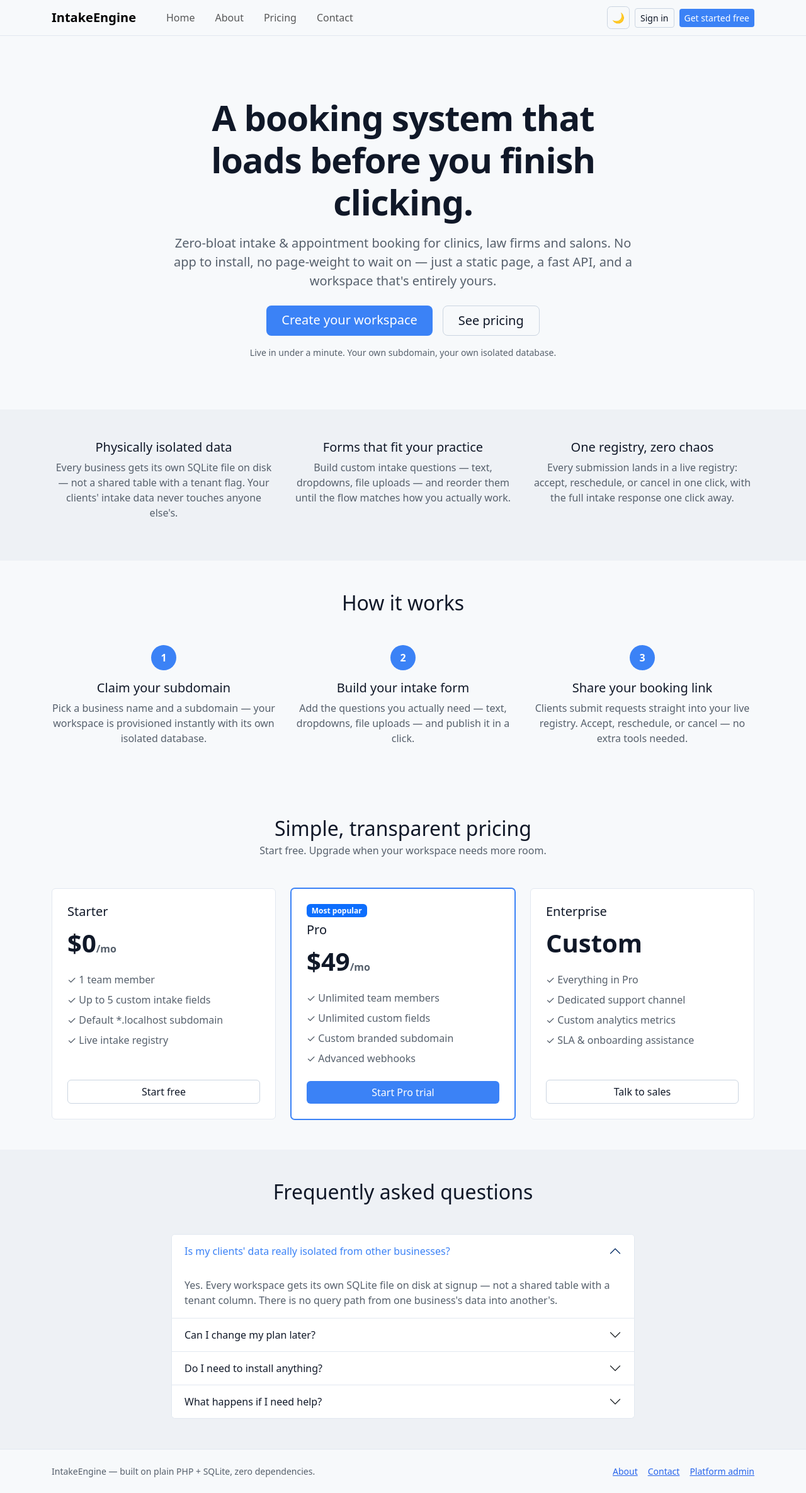
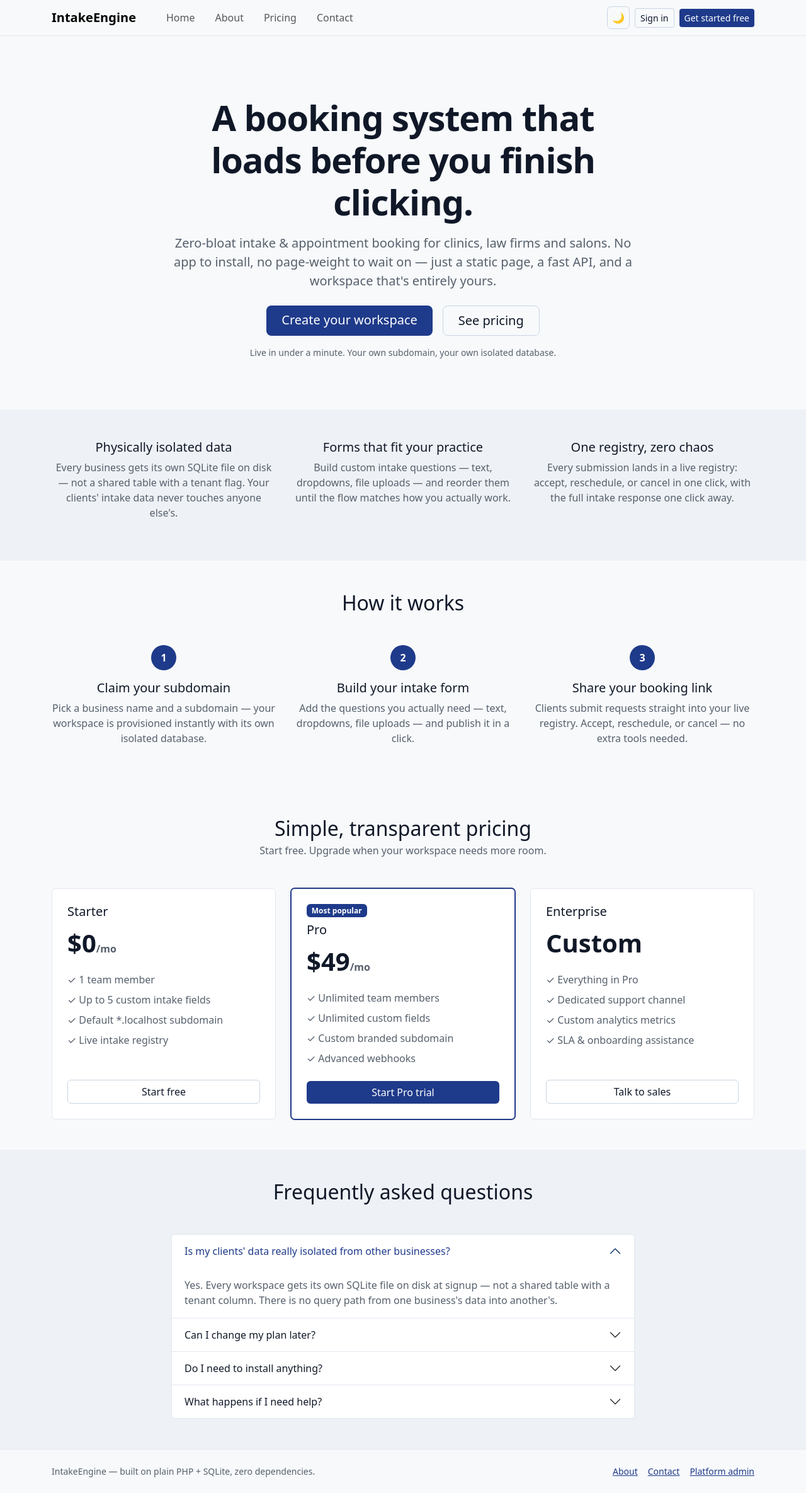
Before and after one commit to CalebPrince/intakeengine, a PHP site: page /index.html in a window 1280 px wide. Shown: the whole page at 63% size. Run offline with PHP 8.4, Linux system fonts and the light colour scheme.

Commit message:
Switch brand accent from bright blue to dark navy
Buttons, links, badges, and focus rings now use a single navy palette
(--app-brand / --app-link) instead of the previous bright blue, with a
lighter navy tint for dark-mode links to preserve contrast against the
near-black background.

```diff
--- a/public/admin.html
+++ b/public/admin.html
@@ -18,7 +18,7 @@
   .card-metric .label { color:var(--app-text-muted); font-size:.8rem; }
   .card-auth { background:var(--app-surface); border:1px solid var(--app-border); max-width:380px; }
   .form-control, .form-select { background:var(--app-input-bg); border-color:var(--app-border-strong); color:var(--app-text); }
-  .form-control:focus, .form-select:focus { background:var(--app-input-bg); color:var(--app-text); border-color:var(--app-brand); box-shadow:0 0 0 .2rem rgba(59,130,246,.25); }
+  .form-control:focus, .form-select:focus { background:var(--app-input-bg); color:var(--app-text); border-color:var(--app-brand); box-shadow:0 0 0 .2rem rgba(var(--app-brand-rgb),.25); }
   .btn-brand { background:var(--app-brand); border:none; }
   .btn-brand:hover { background:var(--app-brand-hover); }
   .table { color:var(--app-text); }
--- a/public/book.html
+++ b/public/book.html
@@ -15,7 +15,7 @@
 <style>
   .card-form { background:var(--app-surface); border:1px solid var(--app-border); max-width:640px; }
   .form-control, .form-select { background:var(--app-input-bg); border-color:var(--app-border-strong); color:var(--app-text); }
-  .form-control:focus, .form-select:focus { background:var(--app-input-bg); color:var(--app-text); border-color:var(--app-brand); box-shadow:0 0 0 .2rem rgba(59,130,246,.25); }
+  .form-control:focus, .form-select:focus { background:var(--app-input-bg); color:var(--app-text); border-color:var(--app-brand); box-shadow:0 0 0 .2rem rgba(var(--app-brand-rgb),.25); }
   .btn-brand { background:var(--app-brand); border:none; }
   .btn-brand:hover { background:var(--app-brand-hover); }
   label { color:var(--app-text-muted); }
--- a/public/contact.html
+++ b/public/contact.html
@@ -19,7 +19,7 @@
   .text-muted-2 { color:var(--app-text-muted); }
   .card-auth { background:var(--app-surface); border:1px solid var(--app-border); color:var(--app-text); max-width:560px; }
   .form-control { background:var(--app-input-bg); border-color:var(--app-border-strong); color:var(--app-text); }
-  .form-control:focus { background:var(--app-input-bg); color:var(--app-text); border-color:var(--app-brand); box-shadow:0 0 0 .2rem rgba(59,130,246,.25); }
+  .form-control:focus { background:var(--app-input-bg); color:var(--app-text); border-color:var(--app-brand); box-shadow:0 0 0 .2rem rgba(var(--app-brand-rgb),.25); }
   .form-text, label { color:var(--app-text-muted); }
   footer { color:var(--app-text-muted); border-top:1px solid var(--app-border); }
 </style>
--- a/public/css/theme.css
+++ b/public/css/theme.css
@@ -7,8 +7,11 @@
  */
 
 :root {
-  --app-brand: #3b82f6;
-  --app-brand-hover: #2563eb;
+  /* Dark navy brand blue — buttons carry white text, so one shade works
+     across both themes without a contrast problem. */
+  --app-brand: #1e3a8a;
+  --app-brand-hover: #16295e;
+  --app-brand-rgb: 30, 58, 138;
 }
 
 [data-bs-theme="dark"] {
@@ -19,7 +22,9 @@
   --app-border-strong: #26313f;
   --app-text: #e8edf2;
   --app-text-muted: #9aa8b6;
-  --app-link: #7db1ff;
+  /* A lighter tint of the same navy hue — pure navy text on a near-black
+     background fails contrast, so dark mode gets a brighter cousin. */
+  --app-link: #6ea8fe;
   --app-input-bg: #0b0f14;
 }
 
@@ -31,7 +36,7 @@
   --app-border-strong: #cbd5e1;
   --app-text: #101828;
   --app-text-muted: #56606c;
-  --app-link: #2563eb;
+  --app-link: #1e3a8a;
   --app-input-bg: #ffffff;
 }
 
@@ -77,3 +82,5 @@ a { color: var(--app-link); }
 [data-bs-theme="dark"] .btn-close {
   filter: invert(1) grayscale(100%) brightness(200%);
 }
+
+.badge-brand { background: var(--app-brand); color: #fff; }
--- a/public/dashboard.html
+++ b/public/dashboard.html
@@ -21,7 +21,7 @@
   .table { color:var(--app-text); }
   .table > :not(caption) > * > * { background:var(--app-surface); border-color:var(--app-border); color:var(--app-text); }
   .form-control, .form-select { background:var(--app-input-bg); border-color:var(--app-border-strong); color:var(--app-text); }
-  .form-control:focus, .form-select:focus { background:var(--app-input-bg); color:var(--app-text); border-color:var(--app-brand); box-shadow:0 0 0 .2rem rgba(59,130,246,.25); }
+  .form-control:focus, .form-select:focus { background:var(--app-input-bg); color:var(--app-text); border-color:var(--app-brand); box-shadow:0 0 0 .2rem rgba(var(--app-brand-rgb),.25); }
   .btn-brand { background:var(--app-brand); border:none; color:#fff; }
   .btn-brand:hover { background:var(--app-brand-hover); color:#fff; }
   .card-panel { background:var(--app-surface); border:1px solid var(--app-border); }
--- a/public/index.html
+++ b/public/index.html
@@ -134,7 +134,7 @@
 
       <div class="col-md-4">
         <div class="card card-plan featured h-100 p-4">
-          <span class="badge bg-primary mb-2 align-self-start">Most popular</span>
+          <span class="badge badge-brand mb-2 align-self-start">Most popular</span>
           <h5>Pro</h5>
           <div class="price">$49<span class="fs-6 text-muted-2">/mo</span></div>
           <ul class="list-unstyled text-muted-2 mt-3">
--- a/public/login.html
+++ b/public/login.html
@@ -16,7 +16,7 @@
   body { min-height:100vh; }
   .card-auth { background:var(--app-surface); border:1px solid var(--app-border); color:var(--app-text); max-width:420px; }
   .form-control { background:var(--app-input-bg); border-color:var(--app-border-strong); color:var(--app-text); }
-  .form-control:focus { background:var(--app-input-bg); color:var(--app-text); border-color:var(--app-brand); box-shadow:0 0 0 .2rem rgba(59,130,246,.25); }
+  .form-control:focus { background:var(--app-input-bg); color:var(--app-text); border-color:var(--app-brand); box-shadow:0 0 0 .2rem rgba(var(--app-brand-rgb),.25); }
   .btn-brand { background:var(--app-brand); border:none; }
   .btn-brand:hover { background:var(--app-brand-hover); }
   label { color:var(--app-text-muted); }
--- a/public/register.html
+++ b/public/register.html
@@ -16,7 +16,7 @@
   body { min-height:100vh; }
   .card-auth { background:var(--app-surface); border:1px solid var(--app-border); color:var(--app-text); max-width:460px; }
   .form-control { background:var(--app-input-bg); border-color:var(--app-border-strong); color:var(--app-text); }
-  .form-control:focus { background:var(--app-input-bg); color:var(--app-text); border-color:var(--app-brand); box-shadow:0 0 0 .2rem rgba(59,130,246,.25); }
+  .form-control:focus { background:var(--app-input-bg); color:var(--app-text); border-color:var(--app-brand); box-shadow:0 0 0 .2rem rgba(var(--app-brand-rgb),.25); }
   .btn-brand { background:var(--app-brand); border:none; }
   .btn-brand:hover { background:var(--app-brand-hover); }
   .form-text, label { color:var(--app-text-muted); }
```
